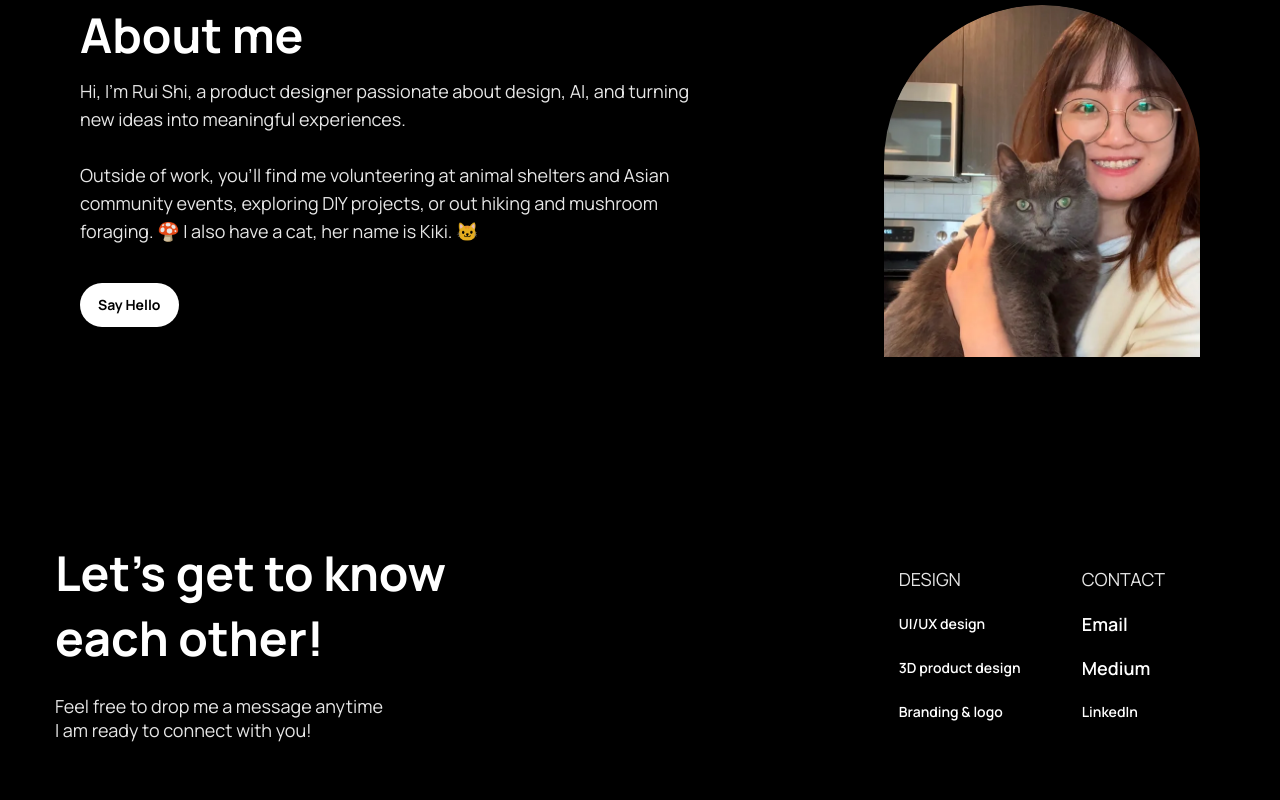
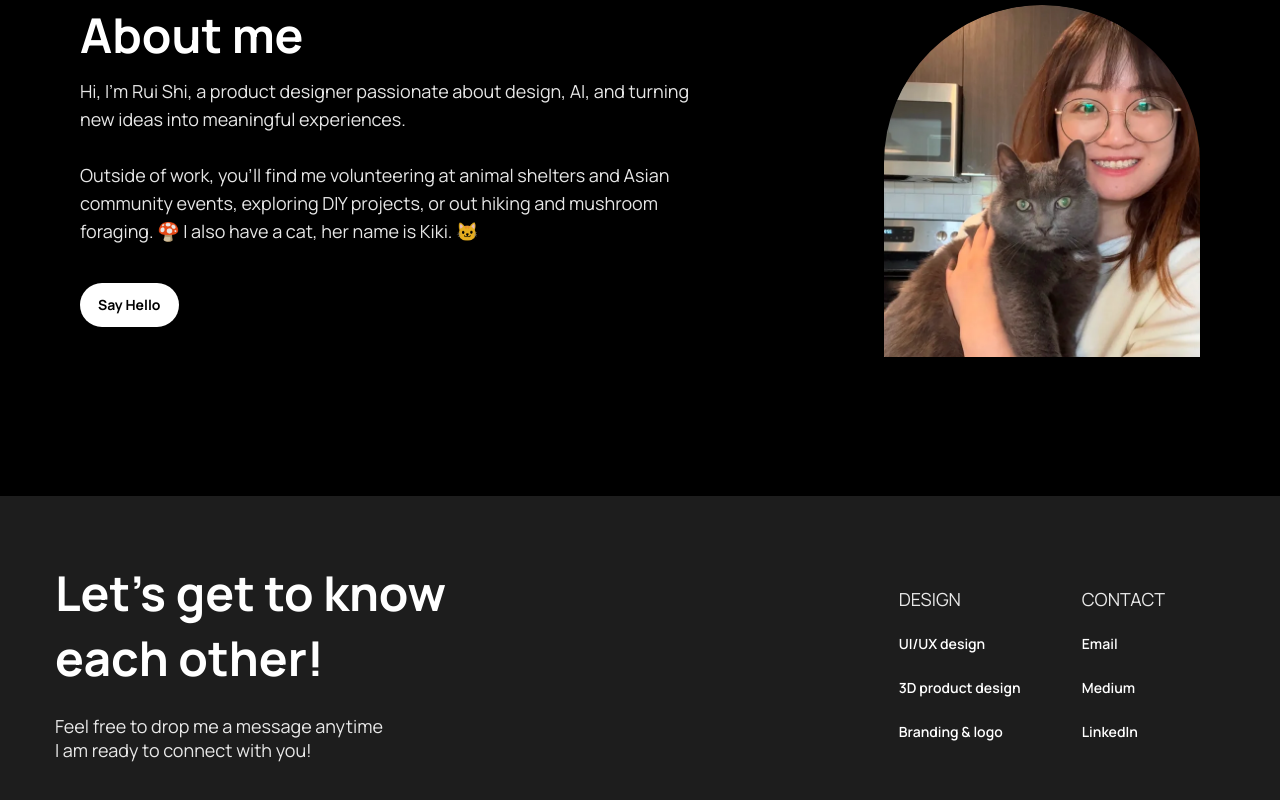
Before and after one commit to BubuNunu/Christina-Website, a React (Vite) app: page / in a window 1280 px wide. Shown: the part 2288-3088 px from the top of the page. Built offline with nearby package versions, Linux system fonts and the light colour scheme.

Commit message:
Footer: full-width #1D1D1D background
Also renders Email and Medium at 14px like the other footer items.

Co-Authored-By: Claude Opus 5.5 (1M context) <noreply@anthropic.com>
Claude-Session: https://claude.ai/code/session_01FCVjPFVi4a25c19P9yiZ95

```diff
--- a/src/components/Layout.tsx
+++ b/src/components/Layout.tsx
@@ -151,7 +151,8 @@ const Layout = () => {
         <Outlet />
       </Box>
 
-      <PageContainer component="footer" id="contact" sx={{ pt: { xs: 6, md: '44px' }, pb: { xs: 6, md: 8 } }}>
+      <Box component="footer" id="contact" sx={{ bgcolor: '#1d1d1d' }}>
+        <PageContainer sx={{ pt: { xs: 6, md: '64px' }, pb: { xs: 6, md: '64px' } }}>
           <Stack
             direction={{ xs: 'column', md: 'row' }}
             justifyContent="space-between"
@@ -189,9 +190,9 @@ const Layout = () => {
                         {item.label}
                       </Link>
                     ) : (
-                    <Typography key={item.label} sx={{ fontSize: 14, lineHeight: '20px', fontWeight: 600 }}>
+                      <Box key={item.label} sx={{ fontSize: 14, lineHeight: '20px', fontWeight: 600 }}>
                         {item.label}
-                    </Typography>
+                      </Box>
                     )
                   )}
                 </Stack>
@@ -200,6 +201,7 @@ const Layout = () => {
           </Stack>
         </PageContainer>
       </Box>
+    </Box>
   );
 };
 
```
Lines whose indentation alone changed are shown as unchanged.
